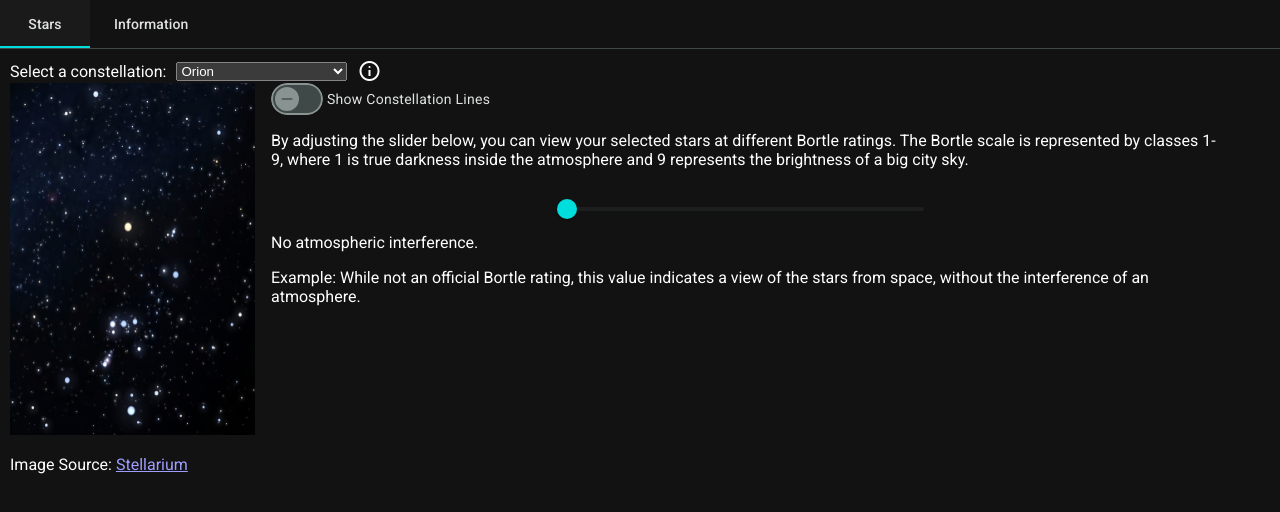
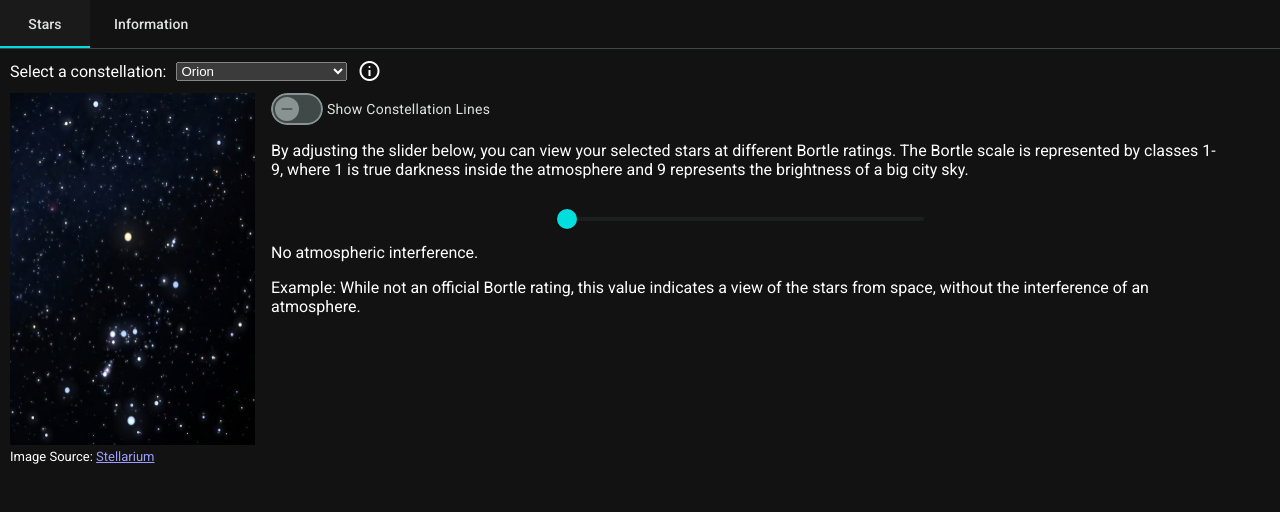
Before and after one commit to peteyus/dark-skies, an Angular app: page / in a window 1280 px wide. Shown: the top 512 px of the page. Built offline with nearby package versions, Linux system fonts and the light colour scheme.

Commit message:
CSS Tweaks

```diff
--- a/src/app/image/image.component.scss
+++ b/src/app/image/image.component.scss
@@ -1,4 +1,5 @@
 :host {
+    display: block;
     padding-top: 10px;
 
     div.mobile {
@@ -12,6 +13,12 @@
     div.desktop {
         display: flex;
         gap: 16px;
+    }
+
+    .small {
+        padding-top: 0;
+        margin-top: 0;
+        font-size: small;
     }
 
     .text-content {
--- a/src/app/info/info.component.scss
+++ b/src/app/info/info.component.scss
@@ -2,3 +2,9 @@
     width: 95%;
     max-width: 1200px;
 }
+
+.small {
+    padding-top: 0;
+    margin-top: 0;
+    font-size: small;
+}
```
